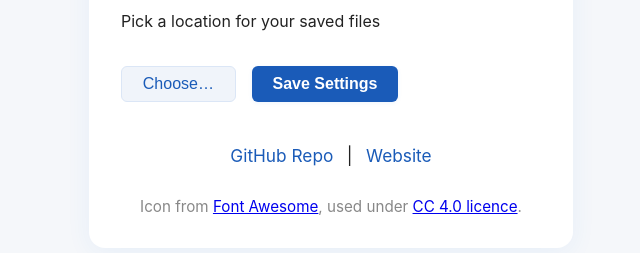
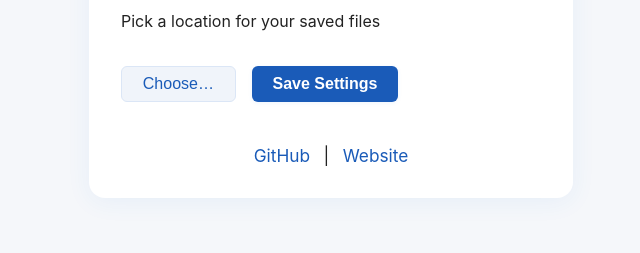
Before and after one commit to thechelsuk/ext-chrome-hiyd, a browser extension: page settings.html in a window 1280 px wide. Shown: the part 161-414 px from the top of the page, without its empty margins (309-949 px from the left). Drawn offline with Linux system fonts and the light colour scheme.

Commit message:
new links
Signed-off-by: mat-0 <Github@thechels.uk>

```diff
--- a/settings.html
+++ b/settings.html
@@ -124,12 +124,8 @@
                 </div>
             </form>
             <div class="links">
-                <a href="https://github.com/Mat-0/Hiyd-plugin" target="_blank">GitHub Repo</a> |
-                <a href="https://thechels.uk/hiyd" target="_blank">Website</a>
-            </div>
-            <div style="margin-top:2em; font-size:0.95em; color:#888; text-align:center;">
-                Icon from <a href="https://fontawesome.com/" target="_blank">Font Awesome</a>, used under <a
-                    href="https://creativecommons.org/licenses/by/4.0/" target="_blank">CC 4.0 licence</a>.
+                <a href="https://github.com/hiyd-uk/hiyd-extension" target="_blank">GitHub</a> |
+                <a href="https://hiyd.uk/" target="_blank">Website</a>
             </div>
         </div>
         <script src="settings.js"></script>
```
Also changed, not shown: README.md, 1 other file.
